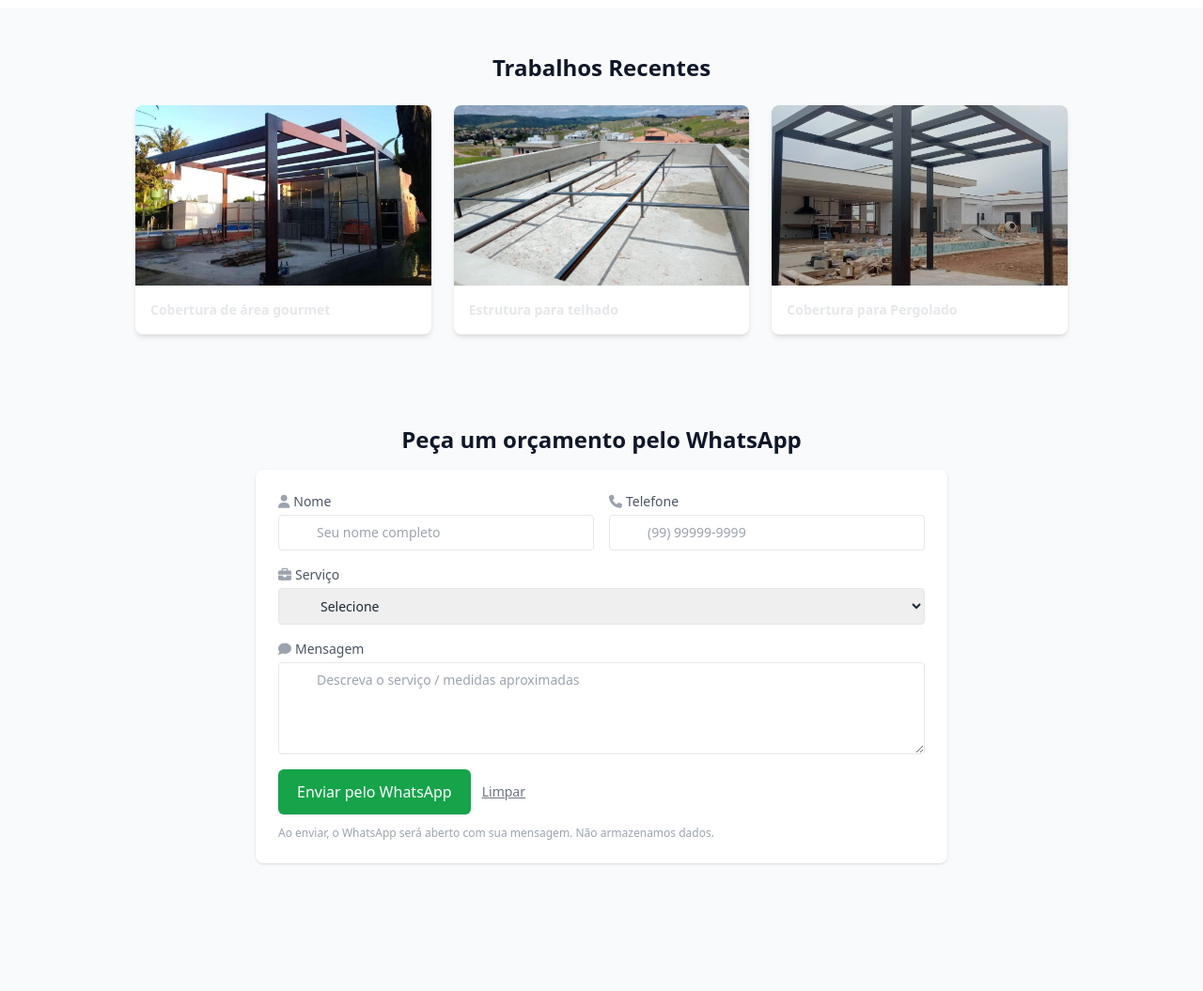
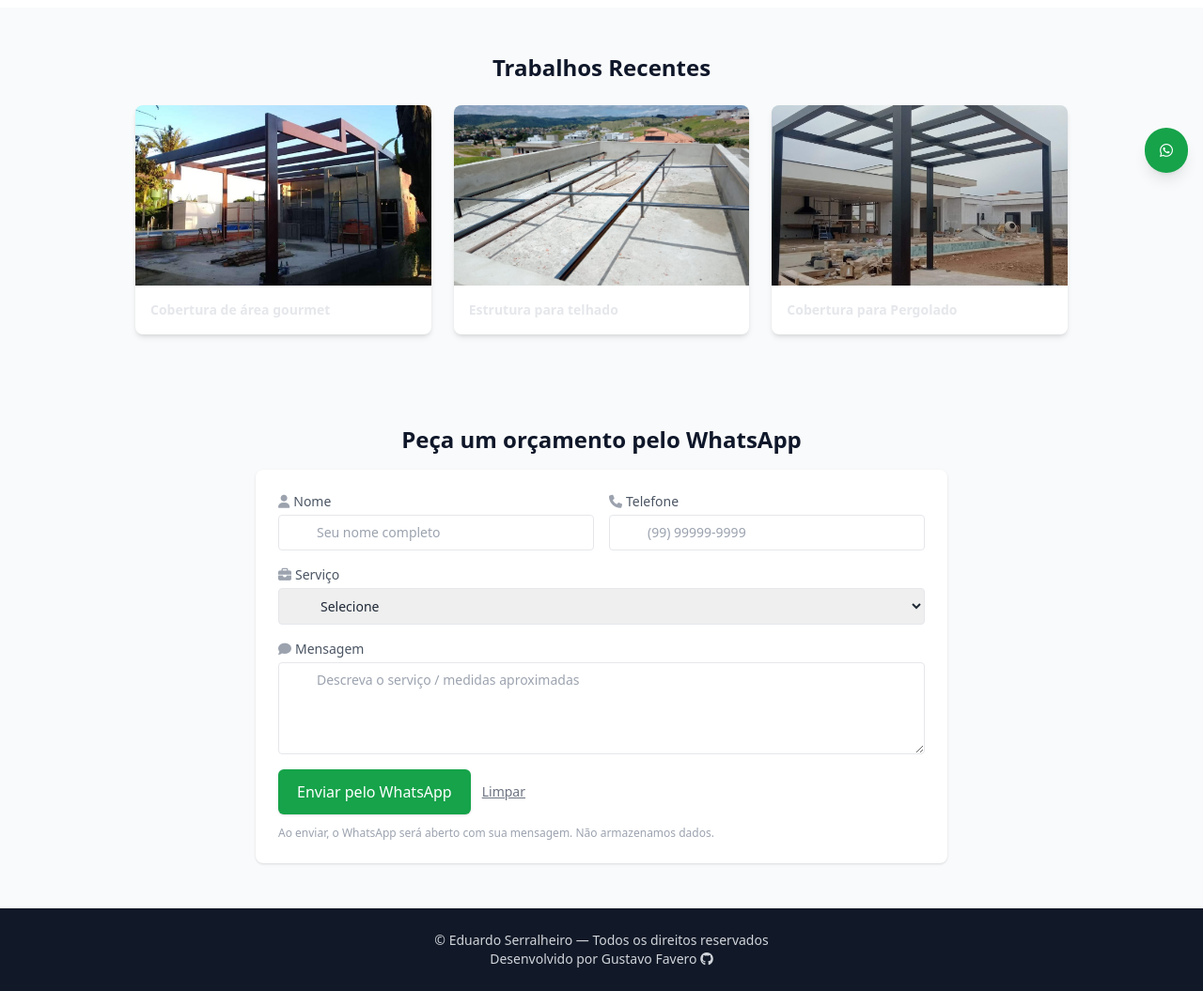
Before and after one commit to gufvr/eduardo-serralheiro, a website: page index.html in a window 1280 px wide. Shown: the part 600-1655 px from the top of the page at 94% size. Before the commit the page ends 1567 px from the top, so only its background shows below. Drawn offline with nearby package versions, Linux system fonts and the light colour scheme.

Commit message:
feat(footer): add developer credit and floating WhatsApp button
Added:
- Developer credit section with GitHub link
- Floating WhatsApp button with hover animation

```diff
--- a/index.html
+++ b/index.html
@@ -316,6 +316,29 @@
           </form>
         </div>
       </section>
+
+      <footer class="bg-gray-900 text-gray-300 text-center py-6">
+        <div class="max-w-5xl mx-auto px-4">
+          <p class="text-sm">
+            © <span id="ano"></span> Eduardo Serralheiro — Todos os direitos
+            reservados
+          </p>
+          <p class="text-sm">
+            Desenvolvido por
+            <a href="https://github.com/gufvr"
+              >Gustavo Favero <i class="fa-brands fa-github"></i
+            ></a>
+          </p>
+        </div>
+      </footer>
+
+      <a
+        id="floatWhats"
+        href="#"
+        class="fixed right-4 bottom-4 z-50 bg-accent text-white p-4 rounded-full shadow-lg flex items-center justify-center hover:scale-105 transition"
+      >
+        <i class="fa-brands fa-whatsapp"></i>
+      </a>
     </main>
 
     <script src="./js/main.js"></script>
```
